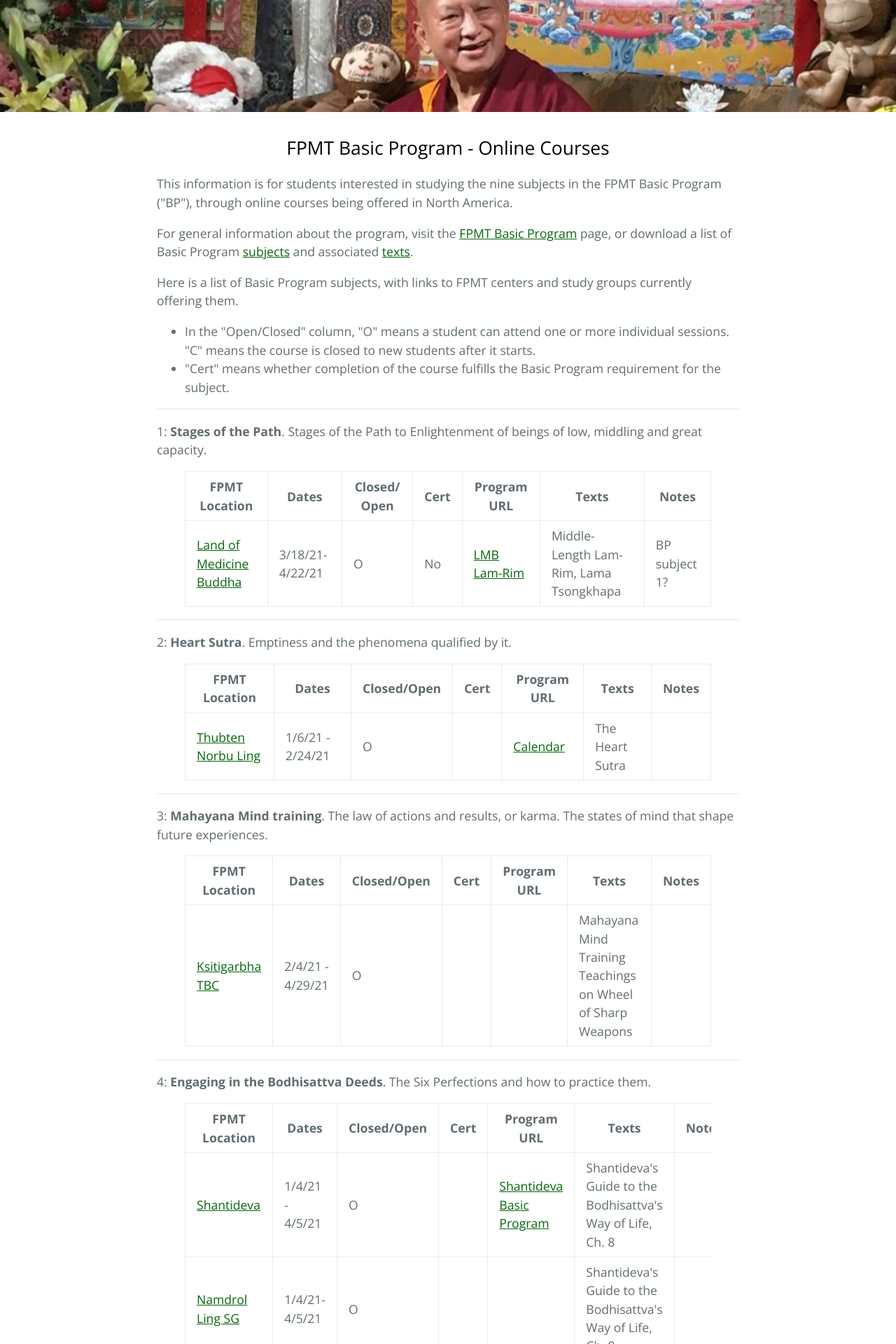
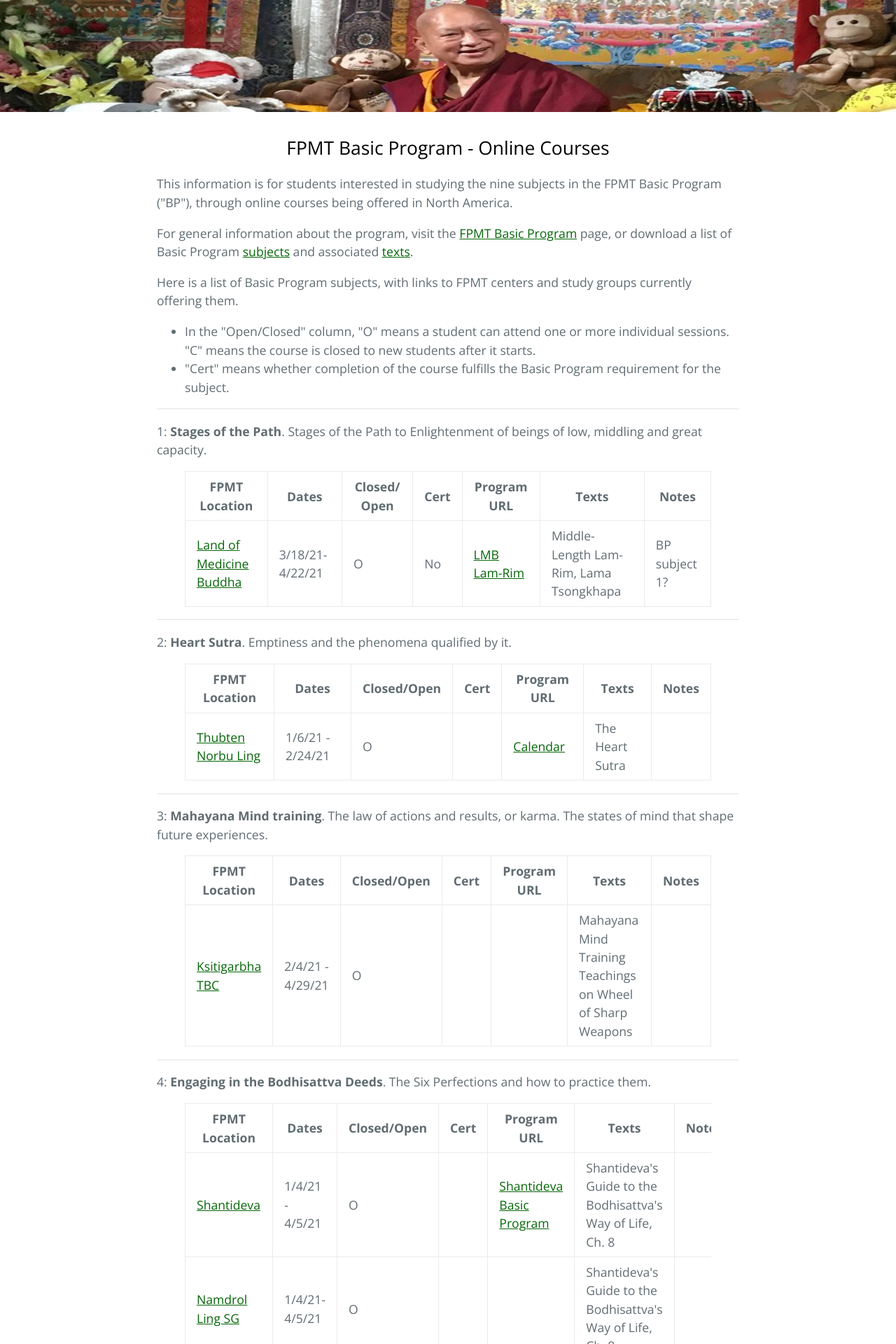
Before and after one commit to lgeorge/lgeorge.github.io, a Jekyll site: the page built from index.html, in a window 1280 px wide. Shown: the top 1920 px of the page at 70% size. Built offline with Jekyll 4.4.1, drawn with Linux system fonts in a browser that asks for light colours.

Commit message:
Update style.scss

```diff
--- a/assets/css/style.scss
+++ b/assets/css/style.scss
@@ -18,7 +18,7 @@ $body-link-color: #056608 !default;
   background-color: black;
   background-size: cover;
   position: relative;
-  background-size: 100% auto;
+  background-size: 100% 100%;
   /* width: 100%;       /* was px */
   /* height: auto;      /* added 4/6/21 */
 
```
